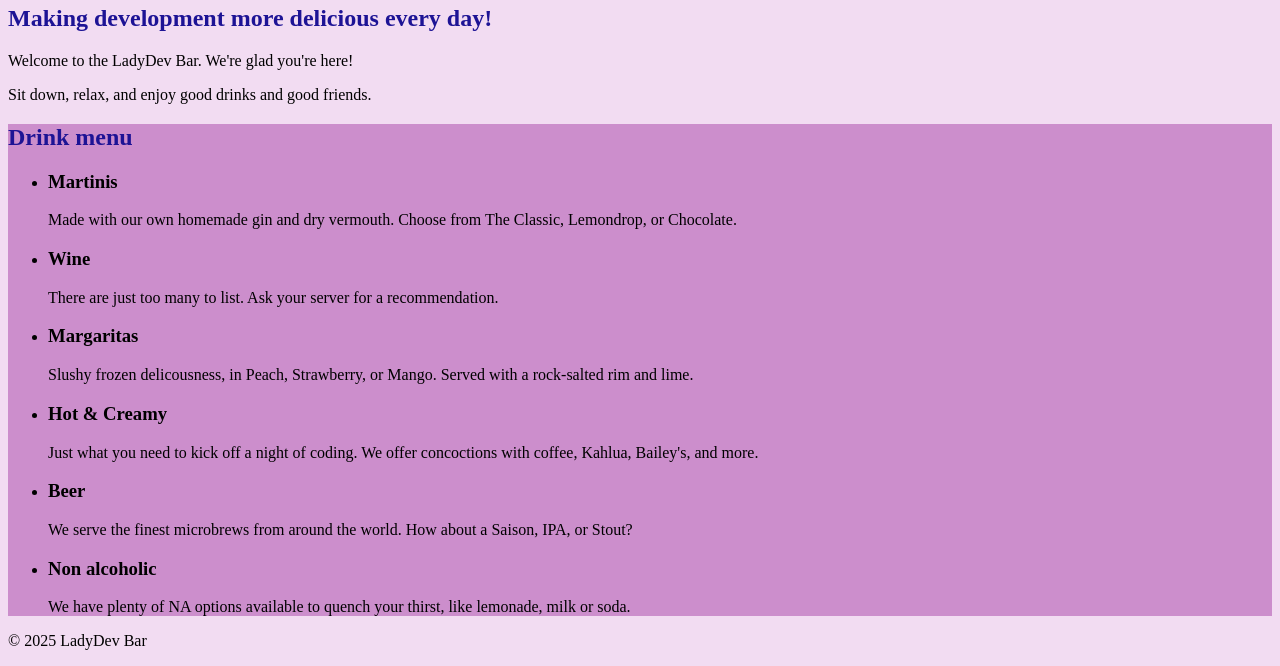
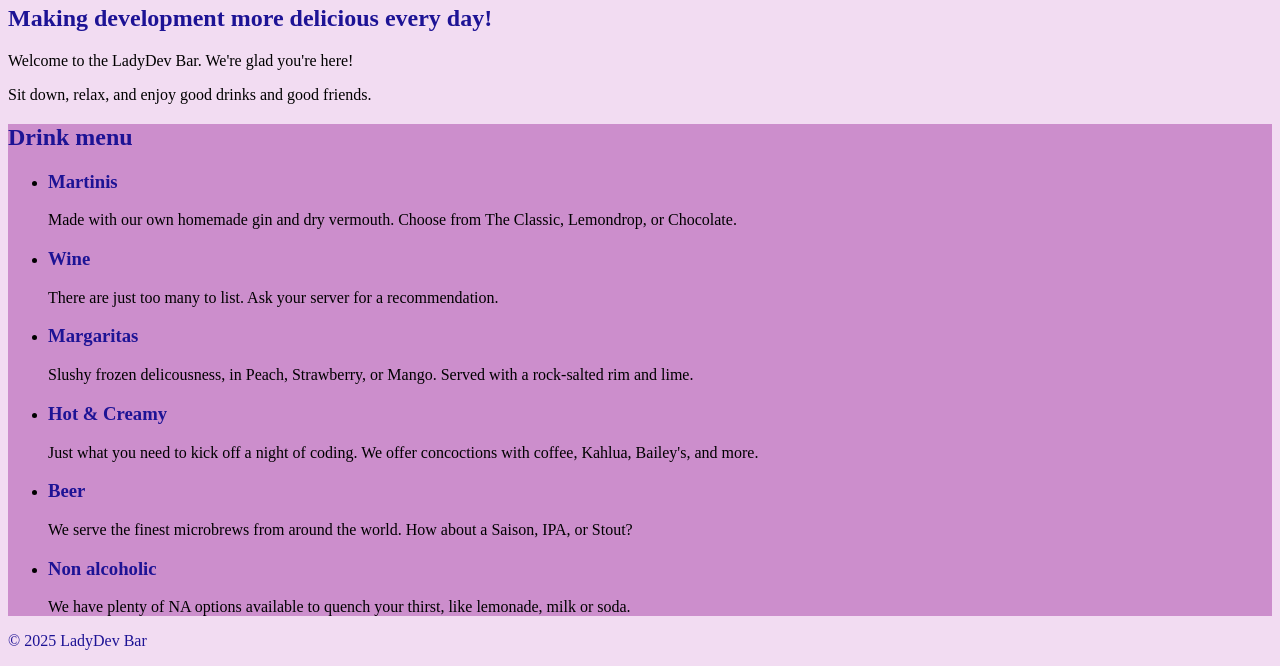
Before and after one commit to csisemore/Coding-and-Cocktails-Intro-to-CSS, a plain HTML site: page index.html in a window 1280 px wide. Shown: the part 150-816 px from the top of the page. Drawn offline with Linux system fonts and the light colour scheme.

Commit message:
more css 20250331

```diff
--- a/styles.css
+++ b/styles.css
@@ -1,14 +1,25 @@
-h1, h2 {
+h1, h2, h3 {
     color: #1d1395;
   }
 
-  body {
+body {
     background-color: #f2dcf2;
   }
+
+nav, footer  {
+    color: #1d1395;
+}
+
+main li:hover {
+    background-color: #deb6de;
+}
 
 
 
 
-  .drinks {
+
+
+
+.drinks {
     background-color: #cc8ecc;
   }
```
